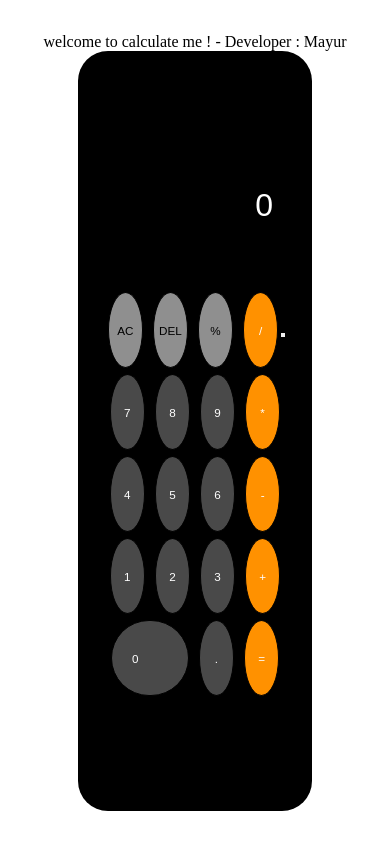
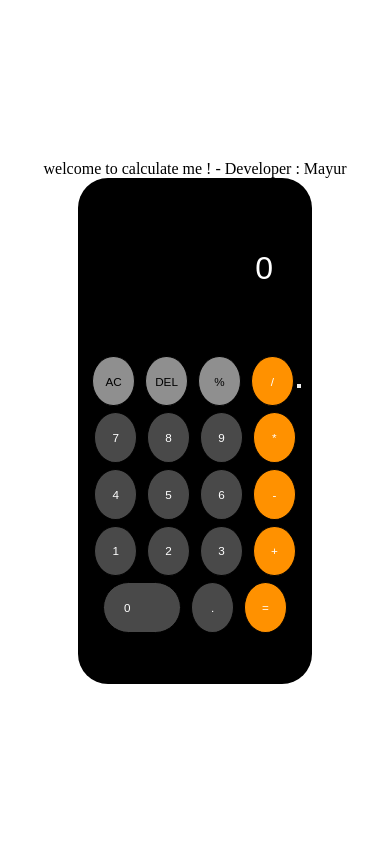
Before and after one commit to Mayur-00/My-Calculator, a plain HTML site: page index.html in a window 390 px wide. Drawn offline with Linux system fonts and the light colour scheme.

Commit message:
modify css media queries

```diff
--- a/style.css
+++ b/style.css
@@ -58,10 +58,12 @@ html,body{
 @media only screen and (max-width: 900px) {
    .container{
     width: 60vw;
+    height: 60vh;
    }
    .btn{
-    width: 9vw;
+    width: 11vw;
     font-size: 3vw;
+    height: 6vh;
    }
    .btn-0{
     width: 20vw;
```
